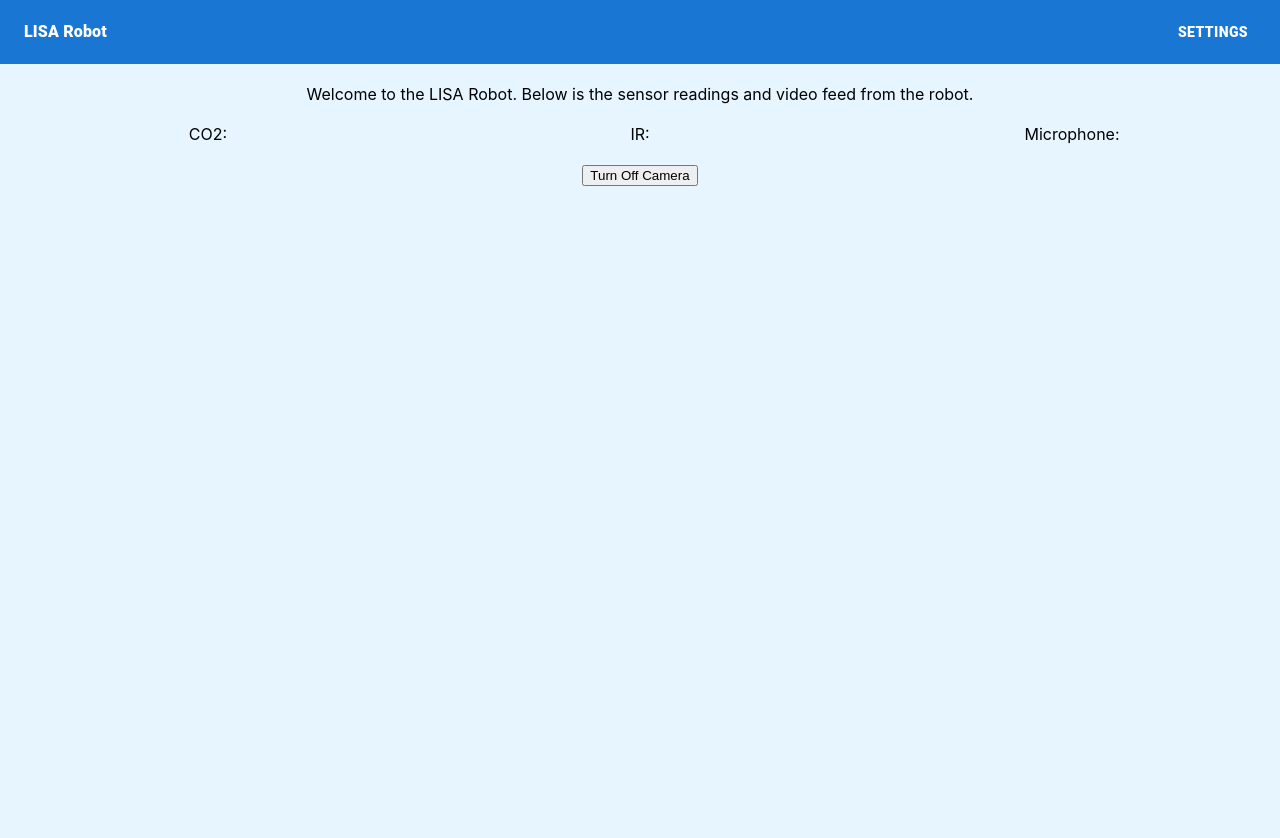
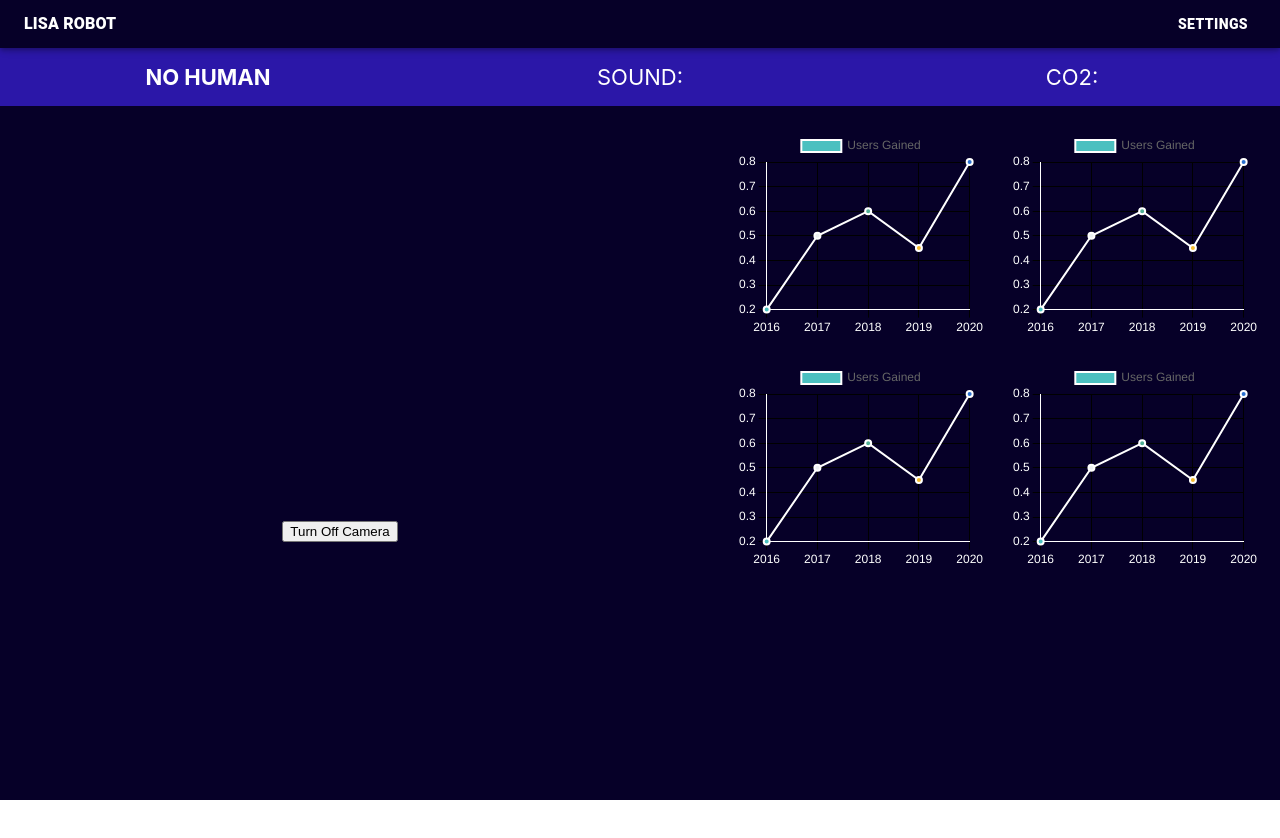
Before and after one commit to sqiyan/HTXCapstone_UserSoftware, a React (Create React App) app in the folder frontend/htx-capstone/: page / in a window 1280 px wide. Shown: the top 838 px of the page. After the commit the page ends 800 px from the top, so only its background shows below. Built offline with nearby package versions, Linux system fonts and the light colour scheme; no server answers.

Commit message:
implement new interface and data charts layout

```diff
--- a/frontend/htx-capstone/package.json
+++ b/frontend/htx-capstone/package.json
@@ -10,7 +10,10 @@
     "@testing-library/react": "^13.2.0",
     "@testing-library/user-event": "^13.5.0",
     "axios": "^0.27.2",
+    "chart.js": "^3.8.0",
+    "chartjs": "^0.3.24",
     "react": "^18.1.0",
+    "react-chartjs-2": "^4.2.0",
     "react-dom": "^18.1.0",
     "react-scripts": "5.0.1",
     "sass": "^1.51.0",
--- a/frontend/htx-capstone/src/App.js
+++ b/frontend/htx-capstone/src/App.js
@@ -9,10 +9,10 @@ import { fontWeight } from '@mui/system';
 function App() {
   return (
     <div className="App">
-        <AppBar position="static">
-          <Toolbar>
+        <AppBar position="fixed">
+          <Toolbar variant="dense" sx={{backgroundColor:"#060028", height: "100%"}}>
             <Typography fontWeight={800}>
-              LISA Robot
+              LISA ROBOT
             </Typography>
             <Button color="inherit" sx={{marginLeft:"auto", fontWeight:"800"}}>
               Settings
--- /dev/null
+++ b/frontend/htx-capstone/src/Data.js
@@ -0,0 +1,32 @@
+export const UserData = [
+    {
+      id: 1,
+      year: 2016,
+      userGain: 0.2,
+      userLost: 823,
+    },
+    {
+      id: 2,
+      year: 2017,
+      userGain: 0.5,
+      userLost: 345,
+    },
+    {
+      id: 3,
+      year: 2018,
+      userGain: 0.6,
+      userLost: 555,
+    },
+    {
+      id: 4,
+      year: 2019,
+      userGain: 0.45,
+      userLost: 4555,
+    },
+    {
+      id: 5,
+      year: 2020,
+      userGain: 0.8,
+      userLost: 234,
+    },
+  ];
--- /dev/null
+++ b/frontend/htx-capstone/src/components/DataCharts.js
@@ -0,0 +1,28 @@
+import React from "react";
+import { Grid, Item } from '@mui/material';
+import LineChart from "./LineChart";
+
+const DataCharts = ({chartData})  => {
+
+    return(
+        <div>
+            <Grid container spacing={3} sx={{marginLeft:"-14px"}}>
+                <Grid item xs={6}>
+                    <LineChart chartData={chartData} />
+                </Grid>
+                <Grid item xs={6}>
+                    <LineChart chartData={chartData} />
+                </Grid>
+                <Grid item xs={6}>
+                    <LineChart chartData={chartData} />
+                </Grid>
+                <Grid item xs={6}>
+                    <LineChart chartData={chartData} />
+                </Grid>
+            </Grid>
+        </div>
+    )
+
+}
+
+export default DataCharts
--- a/frontend/htx-capstone/src/components/KeyboardInput.js
+++ b/frontend/htx-capstone/src/components/KeyboardInput.js
@@ -46,9 +46,9 @@ const KeyboardInput = () => {
 
     return(
         <div>
-            <div className='section'>
+            {/* <div className='section'>
                 {key != null ? key+" has been pressed" : null }
-            </div>
+            </div> */}
         </div>
     )
 
--- /dev/null
+++ b/frontend/htx-capstone/src/components/LineChart.js
@@ -0,0 +1,34 @@
+import React from "react";
+import { Line } from "react-chartjs-2";
+import { Chart as ChartJS } from "chart.js/auto";
+
+function LineChart({ chartData }) {
+
+    const options = {
+        aspectRatio: 1.2,
+        scales: {
+          x: {
+            ticks: {
+                color: 'white'
+            },
+            grid: {
+              color: '#000000',
+              borderColor: 'white'
+            }
+          },
+          y: {
+            ticks: {
+                color: 'white'
+            },
+            grid: {
+              color: '#000000',
+              borderColor: 'white'
+            }
+          }
+        }
+      };
+
+    return <Line data={chartData} options={options}/>;
+}
+
+export default LineChart;
--- a/frontend/htx-capstone/src/components/TopBar.js
+++ b/frontend/htx-capstone/src/components/TopBar/TopBar.js
@@ -1,23 +1,23 @@
 import React, {useEffect, useState} from 'react'
 import { Grid, Item } from '@mui/material';
-import './style.scss';
+import '../style.scss';
 
 const TopBar = () => {
 
     return(
-        <div>
-            <div className='section'>
+        <div className='top-bar'>
+            {/* <div className='section'>
                 Welcome to the LISA Robot. Below is the sensor readings and video feed from the robot.
-            </div>
-            <Grid className='section' container spacing={2}>
+            </div> */}
+            <Grid className='section' container spacing={2} sx={{marginTop:"48px", fontSize:"22px"}}>
+                <Grid item xs={4} sx={{fontWeight:"700"}}>
+                    NO HUMAN
+                </Grid>
+                <Grid item xs={4}>
+                    SOUND:
+                </Grid>
                 <Grid item xs={4}>
                     CO2:
-                </Grid>
-                <Grid item xs={4}>
-                    IR:
-                </Grid>
-                <Grid item xs={4}>
-                    Microphone:
                 </Grid>
             </Grid>
         </div>
--- a/frontend/htx-capstone/src/components/VideoFeed.js
+++ b/frontend/htx-capstone/src/components/VideoFeed.js
@@ -47,7 +47,7 @@ const VideoFeed = () => {
     return (
         <div>
             <div className="section">
-                <video className="fullscreen" ref={videoRef} />
+                <video width="100%" ref={videoRef} />
             </div>
             <div className="section">
                 <button onClick={toggleCamera} >Turn Off Camera</button>
--- a/frontend/htx-capstone/src/components/style.scss
+++ b/frontend/htx-capstone/src/components/style.scss
@@ -7,6 +7,13 @@
 }
 
 .section {
-    margin-top: 20px;
-    margin-bottom: 20px;
+    // margin-top: 48px;
+    // margin-bottom: 20px;
+    // padding-top: 4px;
+    padding-bottom: 16px;
+    color: white;
 }
+
+.top-bar {
+    background-color: #2B17A8;
+}
--- a/frontend/htx-capstone/src/pages/OperatorView/OperatorView.js
+++ b/frontend/htx-capstone/src/pages/OperatorView/OperatorView.js
@@ -1,16 +1,55 @@
 import React, {useEffect, useState} from 'react'
 import VideoFeed from "../../components/VideoFeed"
-import TopBar from "../../components/TopBar"
+import TopBar from "../../components/TopBar/TopBar"
 import KeyboardInput from '../../components/KeyboardInput'
+import DataCharts from '../../components/DataCharts'
+import LineChart from '../../components/LineChart'
+import { Grid, Item } from '@mui/material';
+import { UserData } from "../../Data";
 import './style.scss'
 
 const OperatorView = () => {
 
+    const sampleData = [1, 3, 7, 10, 13, 12, 9, 8, 10, 15, 18]
+    var result = 0
+
+    const [userData, setUserData] = useState({
+        labels: UserData.map((data) => data.year),
+        datasets: [
+          {
+            label: "Users Gained",
+            data: UserData.map((data) => data.userGain),
+            backgroundColor: [
+              "rgba(75,192,192,1)",
+              "#ecf0f1",
+              "#50AF95",
+              "#f3ba2f",
+              "#2a71d0",
+            ],
+            borderColor: "white",
+            borderWidth: 2,
+          },
+        ],
+      });
+
+
     return(
         <div className='OperatorView__container'>
             <TopBar />
-            <VideoFeed />
             <KeyboardInput />
+            <Grid className='section' container spacing={2} sx={{marginTop:"8px"}}>
+                <Grid item xs={7} sx={{fontWeight:"700", marginLeft:"-30px"}}>
+                    <VideoFeed />
+                </Grid>
+                <Grid item xs={5} >
+                    <DataCharts chartData={userData} />
+                </Grid>
+            </Grid>
+            {/* <VideoFeed />
+            <DataCharts chartData={userData} /> */}
+            {/* <div>
+            <LineChart chartData={userData} />
+            </div> */}
         </div>
     )
 }
--- a/frontend/htx-capstone/src/pages/OperatorView/style.scss
+++ b/frontend/htx-capstone/src/pages/OperatorView/style.scss
@@ -1,6 +1,6 @@
 .OperatorView {
     &__container {
-        background: #e6f5ff;
+        background: #060028;
         height: 100%;
         position: absolute;
         left: 0;
```
Also changed, not shown: 1 other file (tests, documents, lock files or other folders).
